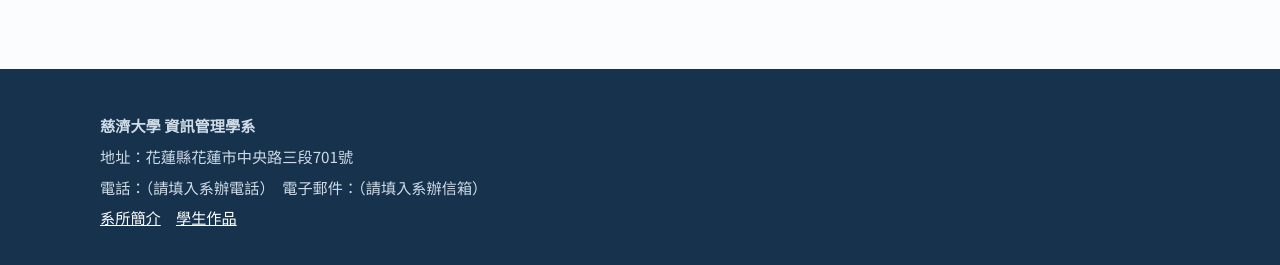
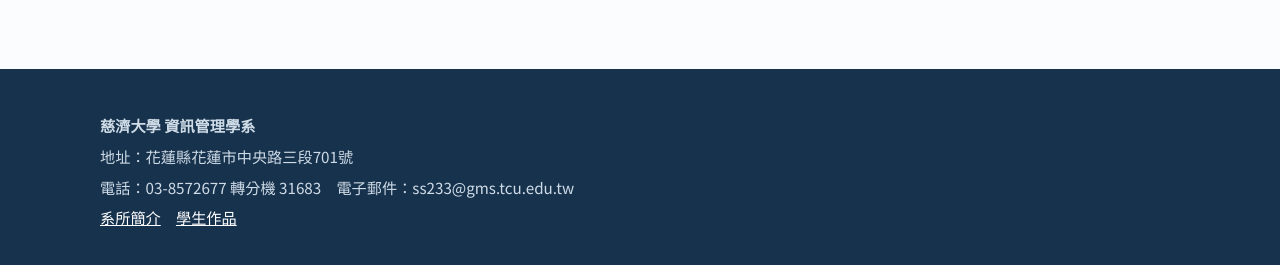
Before and after one commit to k91223k/k91223k.github.io, a plain HTML site: page index.html in a window 1280 px wide. Shown: the part 1741-2006 px from the top of the page. Drawn offline with Linux system fonts and the light colour scheme.

Commit message:
改電話

```diff
--- a/index.html
+++ b/index.html
@@ -35,5 +35,5 @@
 <figure><img src="graph/work3.svg" alt="專題成果發表照片預留位置"><figcaption>專題成果發表（待補照片）</figcaption></figure>
 </div></div></section>
 </main>
-<footer id="contact"><div class="wrap"><p><strong>慈濟大學 資訊管理學系</strong></p><p>地址：花蓮縣花蓮市中央路三段701號</p><p>電話：（請填入系辦電話）　電子郵件：（請填入系辦信箱）</p><p><a href="index.html">系所簡介</a>　<a href="studentworks.html">學生作品</a></p></div></footer>
+<footer id="contact"><div class="wrap"><p><strong>慈濟大學 資訊管理學系</strong></p><p>地址：花蓮縣花蓮市中央路三段701號</p><p>電話：03-8572677 轉分機 31683　電子郵件：ss233@gms.tcu.edu.tw</p><p><a href="index.html">系所簡介</a>　<a href="studentworks.html">學生作品</a></p></div></footer>
 </body></html>
```
